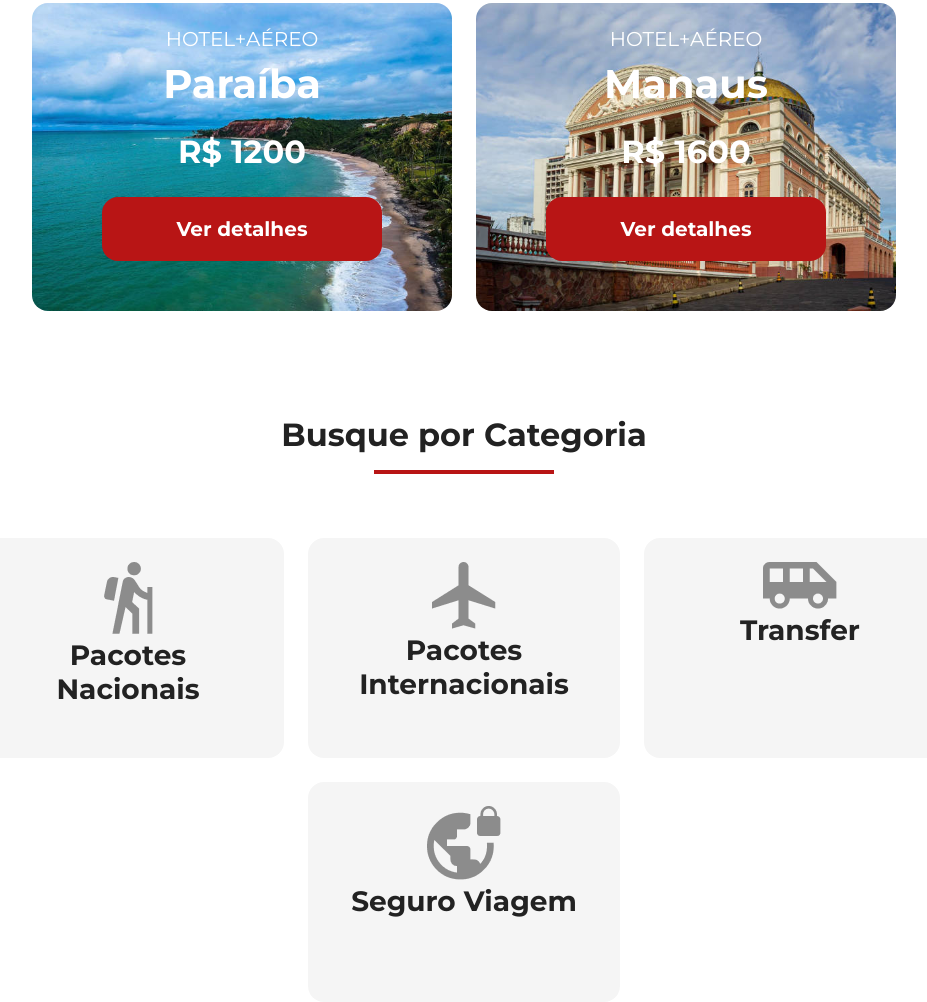
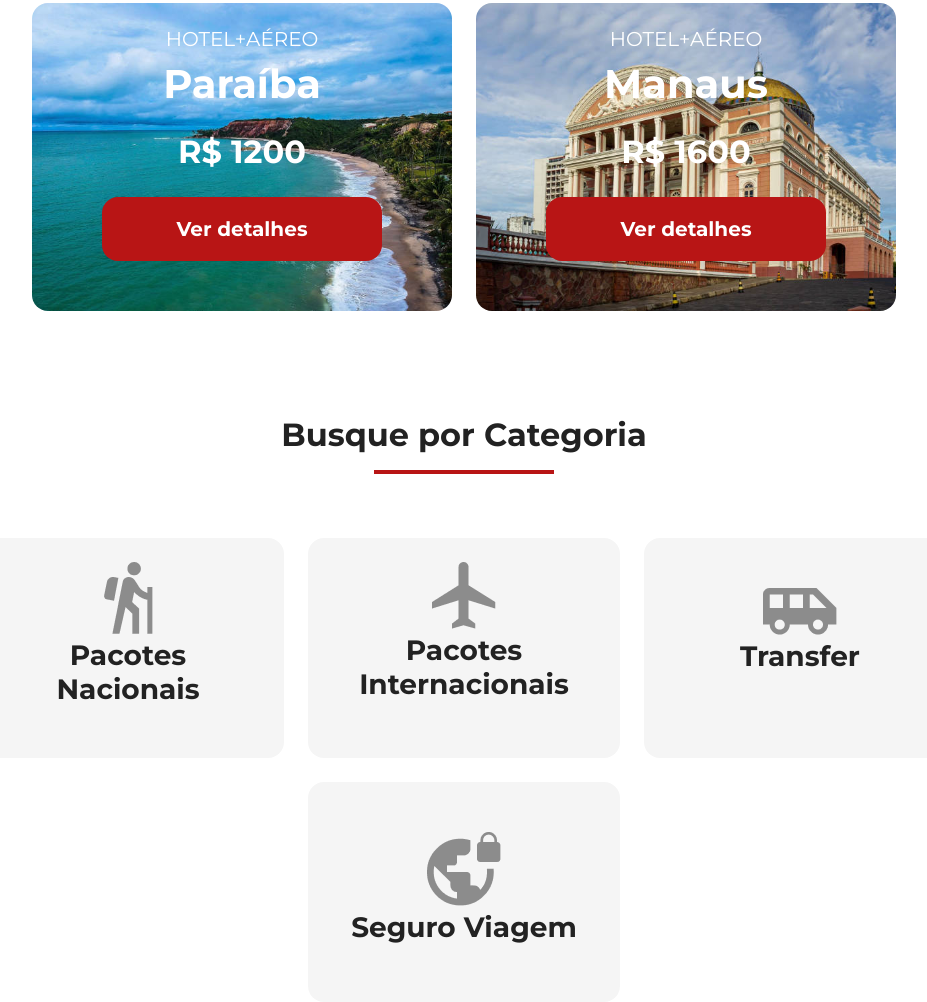
Before and after one commit to micaele-souza/Jornada-viagens, a plain HTML site: page index.html in a window 1280 px wide. Shown: the part 1548-2550 px from the top of the page, without its empty margins (176-1103 px from the left). Drawn offline with Linux system fonts and the light colour scheme.

Commit message:
adiciona  alteracao ao card seguro viagem

```diff
--- a/css/categories.css
+++ b/css/categories.css
@@ -23,18 +23,20 @@
   border-radius: 16px;
 }
 
+.categories-cards .card.single-line {
+  padding-top: 50px;
+}
+
+.categories-cards .card.single-line.tranfer img {
+  margin: 10px 0 20px;
+}
+
+
 .categories-cards .card h3 {
   font-size: 28px;
   font-weight: var(--title-wight);
 }
 
-.categories-cards .card .single-line {
-  padding-top: 50px;
-}
-
-.categories-cards .card .single-line .tranfer img {
-  margin: 10px 0 20px;
-}
 
 @media screen and (min-width: 768px) {
   .categories .section-title {
--- a/index.html
+++ b/index.html
@@ -158,7 +158,7 @@
             </a>
 
             <a
-            class="card"
+            class="card single-line"
             href="#"
             target="_blank"
             title="Busque pela caegoria seuro viagem"
```
